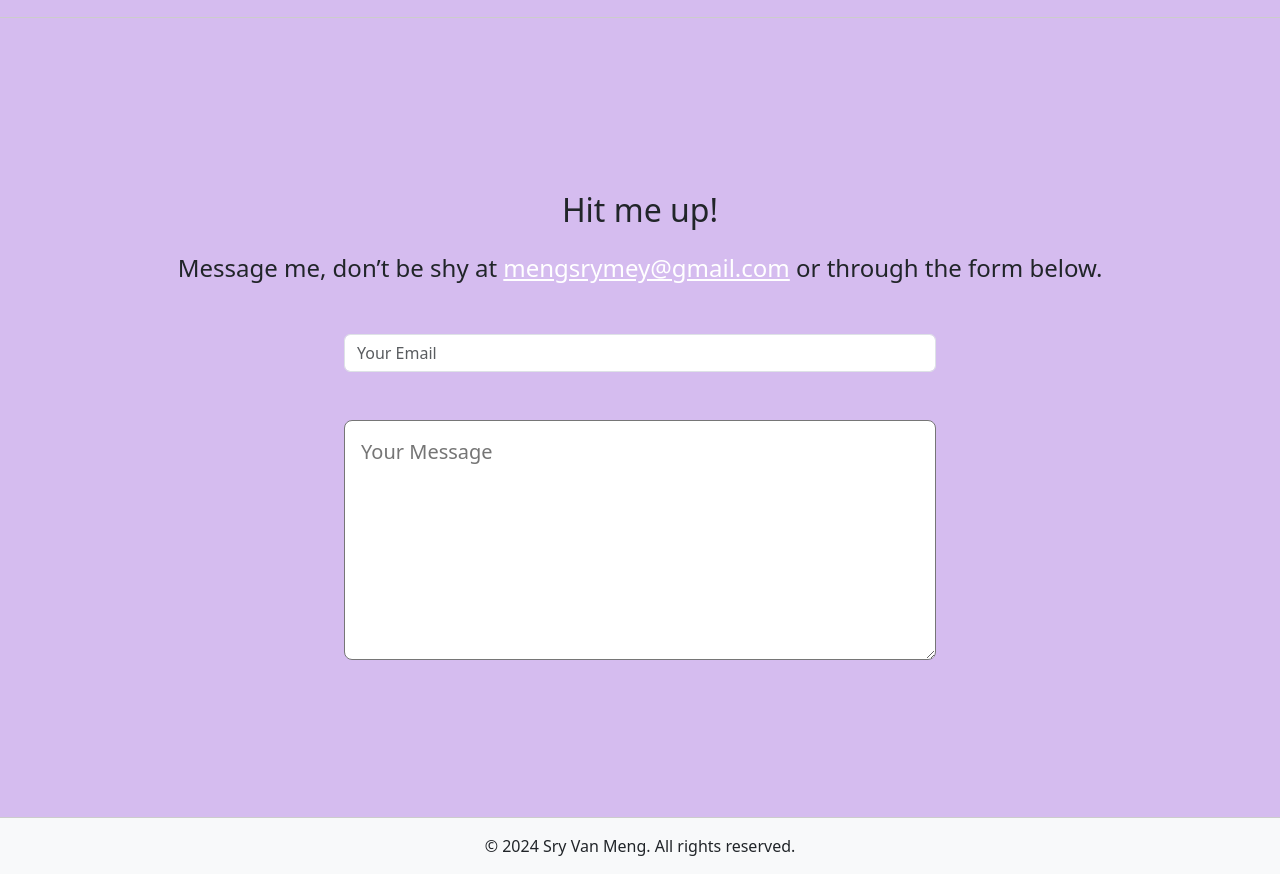
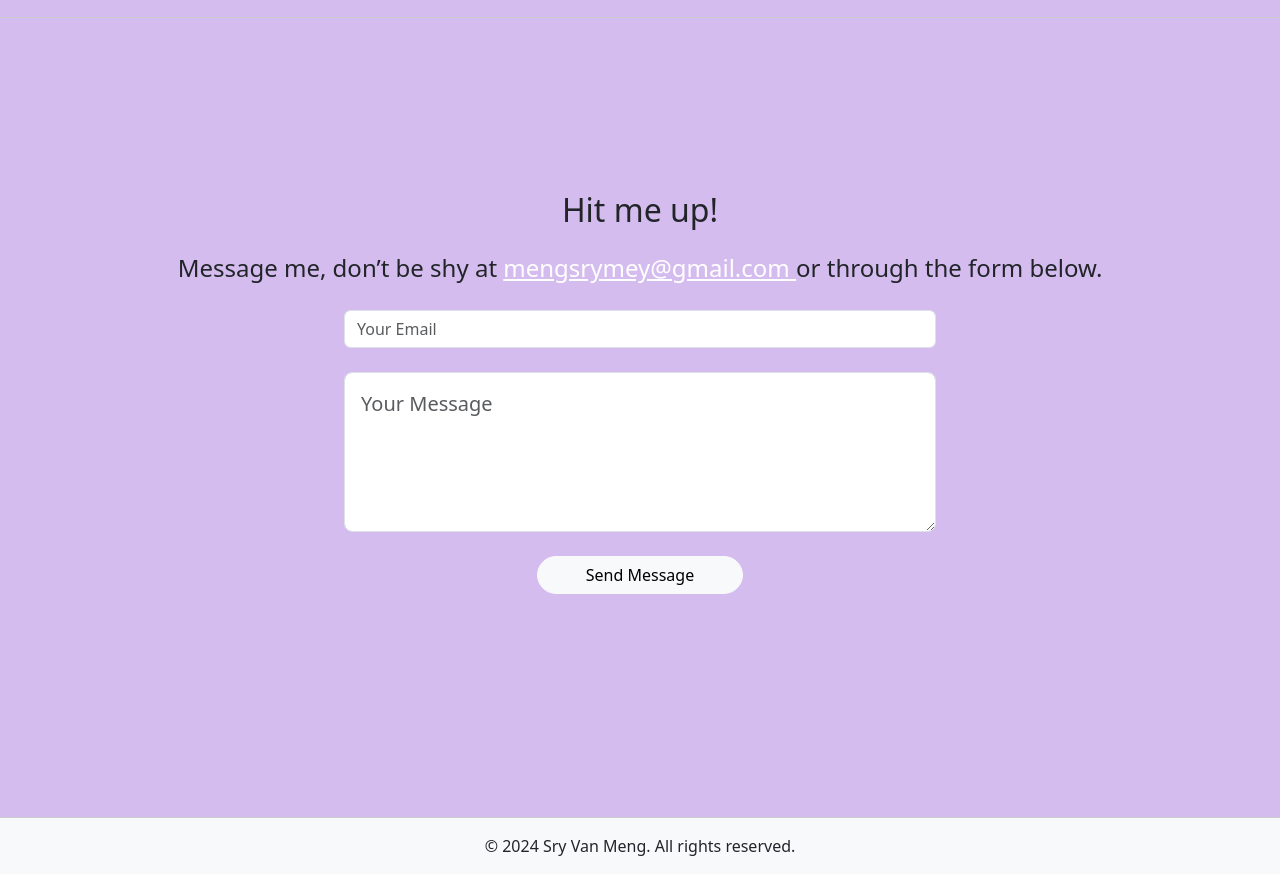
Before and after one commit to ZyvanSry/assignment_website, a website: page interface/index.html in a window 1280 px wide. Shown: the part 3760-4634 px from the top of the page. Drawn offline with nearby package versions, Linux system fonts and the light colour scheme.

Commit message:
version626

```diff
--- a/interface/index.html
+++ b/interface/index.html
@@ -189,23 +189,54 @@
         ></div>
       </section>
       <!-- <section id="experience">Experience Section</section> -->
-      <section id="contact" style="scroll-margin-top: 120px; padding-top: 120px; padding-bottom: 50px;">
-        <div class="container-fluid  text-center p-5">
+      <section
+        id="contact"
+        style="
+          scroll-margin-top: 120px;
+          padding-top: 120px;
+          padding-bottom: 50px;
+        "
+      >
+        <div class="container-fluid text-center p-5">
           <div class="d-flex justify-content-center">
             <p class="rounded-5 about-title">Hit me up!</p>
           </div>
+
           <p class="fs-4">
             Message me, don’t be shy at
             <a
               style="color: rgb(255, 255, 255)"
               href="mailto:mengsrymey@gmail.com"
             >
-              <span>mengsrymey@gmail.com</span></a
-            >
+              <span>mengsrymey@gmail.com</span>
+            </a>
             or through the form below.
           </p>
-          <input type="email" class="form-control w-50 mx-auto my-5" placeholder="Your Email" />
-          <textarea style="height: 30vh;" class="w-50 p-3 fs-5 rounded-3 fw-light " name="Message" id="" placeholder="Your Message"></textarea>
+
+          <form id="contactForm">
+            <input
+              id="email"
+              type="email"
+              class="form-control w-50 mx-auto my-4"
+              placeholder="Your Email"
+              required
+            />
+
+            <textarea
+              id="message"
+              style="height: 20vh"
+              class="form-control w-50 mx-auto p-3 fs-5 rounded-3 fw-light"
+              placeholder="Your Message"
+              required
+            ></textarea>
+
+            <button type="submit" class="btn btn-light mt-4 px-5 rounded-pill">
+              Send Message
+            </button>
+          </form>
+
+          <!-- Result shown here -->
+          <div class="container-fluid d-flex justify-content-center"><p id="result" class="mt-4 fs-5 "></p></div>
         </div>
       </section>
     </main>
--- a/interface/scripts.js
+++ b/interface/scripts.js
@@ -228,3 +228,27 @@ skillContainer.innerHTML = fullstackSkills
           </div>`
   )
   .join("");
+
+
+
+  const form = document.getElementById("contactForm");
+  const result = document.getElementById("result");
+
+  form.addEventListener("submit", function (e) {
+    e.preventDefault(); // stop page refresh
+
+    const email = document.getElementById("email").value.trim();
+    const message = document.getElementById("message").value.trim();
+
+    if (email === "" || message === "") {
+      result.textContent = "⚠️ Please fill in all fields.";
+      result.className = "text-warning";
+      return;
+    }
+
+    result.innerHTML = `${email}<br><br> ${message}<br><br>📨 Message sent successfully!`;
+    result.className = "text-dark mt-4 fs-6 p-3 bg-light  rounded-3";
+
+    // clear inputs
+    form.reset();
+  });
```
